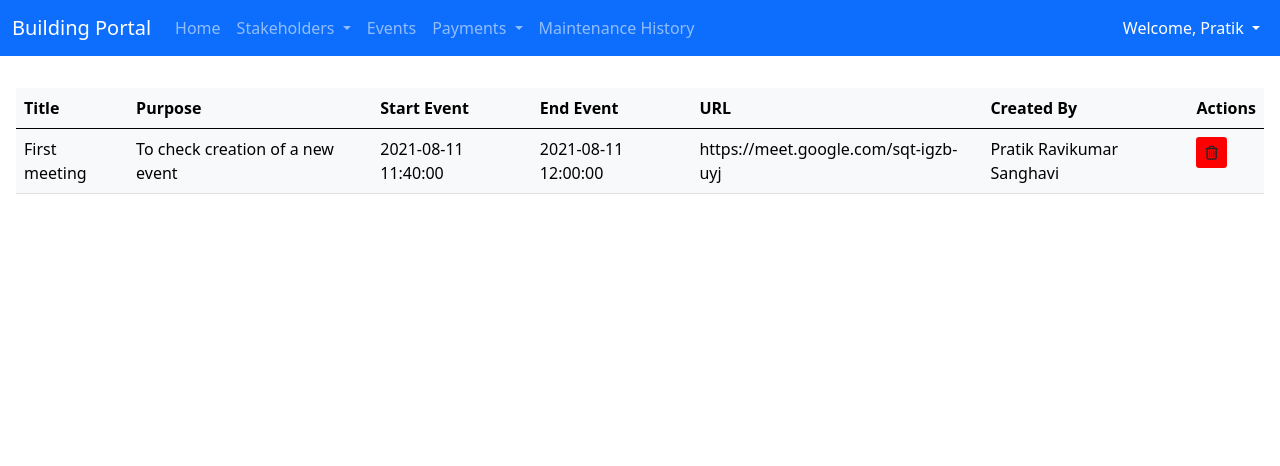
After one commit to Pratik-Sanghavi/Building-Portal, a Flask app: page /events in a window 1280 px wide. The commit adds this page. Shown: the top 466 px of the page. Run offline with Flask 2, Linux system fonts and the light colour scheme; a user stored in the database is signed in; data comes from the database, SQL or seed files in the repository; both versions use the stored data as it was after the commit; some libraries are stand-ins or nearby versions.

Commit message:
Subject: Approve new members by admin and also create events
Problem:
Needed to approve new registered members and also create events

Solution:
* Approve Members page
* Create Events page

Note:
Next Steps:
* Modify events
* Unapprove members in which case they will be deleted
* Prevent unapproved members from viewing pages

```diff
--- a/building_portal/forms.py
+++ b/building_portal/forms.py
@@ -1,5 +1,8 @@
 from flask_wtf import FlaskForm
 from wtforms import StringField, PasswordField, SubmitField, BooleanField, IntegerField, FloatField, SelectField, DecimalField
+from wtforms.widgets import html5 as widgets
+from wtforms import core
+from wtforms.fields.html5 import TimeField, DateField
 from wtforms.validators import Length, EqualTo, Email, DataRequired, ValidationError, InputRequired
 from building_portal.model import User,Flat
 import phonenumbers
@@ -59,4 +62,9 @@ class DuesForm(FlaskForm):
 class EventsForm(FlaskForm):
     title = StringField(label="Title", validators=[Length(min=2, max=200), DataRequired()])
     purpose = StringField(label="Purpose", validators=[Length(min=2, max=400), DataRequired()])
+    start_event_date = DateField(label="Start Date", validators=[DataRequired()])
+    start_event_time = TimeField(label="Starting Time", validators=[DataRequired()])
+    end_event_date = DateField(label="Start Date", validators=[DataRequired()])
+    end_event_time = TimeField(label="Ending Time", validators=[DataRequired()])
+    url = StringField(label="Meeting URL")
     submit = SubmitField(label='Create Event')
--- a/building_portal/model.py
+++ b/building_portal/model.py
@@ -59,7 +59,7 @@ class Events(db.Model):
     purpose = db.Column(db.String(length=400),nullable=False)
     start_event = db.Column(db.DateTime, nullable=False, unique=True)
     end_event = db.Column(db.DateTime, nullable=False, unique=True)
-    url = db.Column(db.String(length=100),nullable=False)
+    url = db.Column(db.String(length=100))
     created_by = db.Column(db.Integer(),db.ForeignKey('user.id'))
 
 class Maintenance(db.Model):
--- a/building_portal/routes.py
+++ b/building_portal/routes.py
@@ -1,13 +1,14 @@
 from building_portal import app, sender_id, sender_password
 from flask import redirect, render_template,flash, url_for, request
-from building_portal.model import Dues, Flat, User
-from building_portal.forms import RegisterForm, LoginForm, DuesForm
+from building_portal.model import Dues, Flat, User, Events
+from building_portal.forms import RegisterForm, LoginForm, DuesForm, EventsForm
 from building_portal import db
 from datetime import datetime
 from flask_login import login_user, logout_user, current_user
 from flask_security import login_required
 import pandas as pd
 from building_portal.load_functions import db_to_dataframe
+from building_portal.email_class import Email_Stakeholders
 
 @app.route('/')
 @app.route('/home')
@@ -73,7 +74,7 @@ def member_page():
     user_df = db_to_dataframe(users, ['ID','Name','Email_Address','Contact_Number', 'Administrator'], user_cols)
     flat_df = db_to_dataframe(flats, ['Flat_Number','Floor','Owner'], flat_cols)
     user_info = pd.merge(user_df, flat_df, left_on='ID', right_on='Owner')
-    print(user_info.columns)
+
     user_info = user_info[['ID','Name','Flat_Number','Floor', 'Contact_Number','Email_Address','Administrator']]
 
     if request.method == "POST":
@@ -186,8 +187,88 @@ def payment_history_page():
     dues_info = dues_info.sort_values(by=['Created_On'], ascending=False)
     return render_template('payment_history.html', dues_table = dues_info)
 
-@app.route('/events')
+@app.route('/events', methods=['GET','POST'])
 @login_required
 def events_page():
-    form=DuesForm()
-    return render_template('events.html', form=form)
+    form=EventsForm()
+    if form.validate_on_submit():
+        event_to_create = Events(title=form.title.data,
+                                purpose = form.purpose.data,
+                                start_event = datetime.combine(form.start_event_date.data, form.start_event_time.data),
+                                end_event = datetime.combine(form.end_event_date.data, form.end_event_time.data),
+                                url = form.url.data,
+                                created_by = current_user.id)
+        db.session.add(event_to_create)
+        db.session.commit()
+        email_class = Email_Stakeholders()
+        email_class.send_email_with_invite(Date_Start = str(form.start_event_date.data),
+                                           Time_Start = str(form.start_event_time.data),
+                                           Date_End = str(form.end_event_date.data),
+                                           Time_End = str(form.end_event_time.data),
+                                           To_Addresses = [u.email_address for u in User.query.all()],
+                                           Subject = form.title.data,
+                                           Body = form.purpose.data,
+                                           Url=form.url.data,
+                                           From_Address = sender_id,
+                                           From_Password = sender_password)
+        return redirect(url_for('events_page'))
+    # if form.errors!={}: # if there are errors from validations
+        # for err_msg in form.errors.values():
+            # flash(f'There was an error with creating a due: {err_msg}', category='danger')
+
+    events = Events.query.all()
+    events_cols = ['id','title','purpose','start_event','end_event','url','created_by']
+    events_df = db_to_dataframe(events, ['ID','Title','Purpose','Start_Event','End_Event','URL','Created_By'], events_cols)
+
+    if request.method == "POST":
+        for i in range(events_df.shape[0]):
+            data1 = request.form.get('trash')
+
+            if data1 == str(list(events_df['ID'])[i]):
+                event_to_change = Events.query.filter_by(id=data1).delete()
+                db.session.commit()
+            else:
+                pass # unknown
+    users = User.query.all()
+    events = Events.query.all()
+
+    user_cols = ['id','name','email_address','contact_no','admin_user']
+    events_cols = ['id','title','purpose','start_event','end_event','url','created_by']
+
+    user_df = db_to_dataframe(users, ['ID','Name','Email_Address','Contact_Number', 'Administrator'], user_cols)
+    events_df = db_to_dataframe(events, ['ID','Title','Purpose','Start_Event','End_Event','URL','Created_By'], events_cols)
+    events_info = pd.merge(events_df, user_df, left_on='Created_By', right_on='ID')
+    events_info = events_info.sort_values(by=['Start_Event'], ascending=False)
+    events_info = events_info[['ID_x','Title','Purpose','Start_Event','End_Event','URL','Created_By','Name']]
+    return render_template('events.html', form=form, events_table = events_info)
+
+@app.route('/approve_members', methods=['GET','POST'])
+@login_required
+def approve_members_page():
+    users = User.query.all()
+    flats = Flat.query.all()
+    user_cols = ['id','name','email_address','contact_no','admin_user','confirmed']
+    flat_cols = ['flat_no','floor','owner']
+
+    user_df = db_to_dataframe(users, ['ID','Name','Email_Address','Contact_Number', 'Administrator','Confirmed'], user_cols)
+    flat_df = db_to_dataframe(flats, ['Flat_Number','Floor','Owner'], flat_cols)
+    user_info = pd.merge(user_df, flat_df, left_on='ID', right_on='Owner')
+    user_info = user_info[user_info['Confirmed']==False]
+    user_info = user_info[['ID','Name','Flat_Number','Floor', 'Contact_Number','Email_Address','Administrator']]
+
+    if request.method == "POST":
+        for i in range(user_info.shape[0]):
+            data1 = request.form.get('confirm')
+
+            if data1 == str(list(user_info['ID'])[i]):
+                user_to_change = User.query.filter_by(id=data1).first()
+                user_to_change.confirmed = True
+                user_to_change.confirmed_on = datetime.now()
+                db.session.commit()
+    user_df = db_to_dataframe(users, ['ID','Name','Email_Address','Contact_Number', 'Administrator','Confirmed'], user_cols)
+    flat_df = db_to_dataframe(flats, ['Flat_Number','Floor','Owner'], flat_cols)
+    user_info = pd.merge(user_df, flat_df, left_on='ID', right_on='Owner')
+    user_info = user_info[user_info['Confirmed']==False]
+    user_info = user_info[['ID','Name','Flat_Number','Floor', 'Contact_Number','Email_Address','Administrator']]
+
+    return render_template('approve_members.html', member_table = user_info)
--- a/building_portal/static/css/style.css
+++ b/building_portal/static/css/style.css
@@ -1,3 +1,7 @@
+.navbar{
+    width: 100%;
+}
+
 body{
     color:black;
 }
@@ -93,3 +97,10 @@ body{
     margin-top: 1rem;
     padding: 1rem;
 }
+
+.events-table{
+    display: flex;
+    justify-content: center;
+    margin-top: 1rem;
+    padding: 1rem;
+}
--- a/building_portal/templates/base.html
+++ b/building_portal/templates/base.html
@@ -34,12 +34,12 @@
                     <li><a class="dropdown-item" href="{{ url_for('employee_page') }}">Employees</a></li>
                     {% if current_user.is_authenticated and current_user.admin_user %}
                       <li><hr class="dropdown-divider"></li>
-                      <li><a class="dropdown-item" href="#">Approve New Members</a></li>
+                      <li><a class="dropdown-item" href="{{ url_for('approve_members_page')}}">Approve New Members</a></li>
                     {% endif %}
                 </ul>
               </li>
               <li class="nav-item">
-                <a class="nav-link" href="#">Events</a>
+                <a class="nav-link" href="{{url_for('events_page')}}">Events</a>
               </li>
               <li class="nav-item dropdown">
                 <a class="nav-link dropdown-toggle" href="#" id="navbarDropdown" role="button" data-bs-toggle="dropdown" aria-expanded="false">
--- /dev/null
+++ b/building_portal/templates/events.html
@@ -0,0 +1,98 @@
+{% extends 'base.html' %}
+{% block title %}
+    Events
+{% endblock %}
+{% block content %}
+{% if current_user.is_authenticated %}
+<div class="events-table">
+  <table class="table table-hover table-light">
+      <thead>
+          <tr>
+              <!-- Your Columns HERE -->
+
+              <th scope="col">Title</th>
+              <th scope="col">Purpose</th>
+              <th scope="col">Start Event</th>
+              <th scope="col">End Event</th>
+              <th scope="col">URL</th>
+              <th scope="col">Created By</th>
+              <th scope="col">Actions</th>
+          </tr>
+      </thead>
+      <tbody>
+          <!-- Your rows inside the table HERE: -->
+          {% for _,event in events_table.iterrows() %}
+              <tr>
+                  <td>{{ event['Title'] }}</td>
+                  <td>{{ event['Purpose'] }}</td>
+                  <td>{{ event['Start_Event'] }}</td>
+                  <td>{{ event['End_Event'] }}</td>
+                  <td>{{ event['URL'] }}</td>
+                  <td>{{ event['Name'] }}</td>
+                  {% if current_user.id == event['Created_By'] or current_user.admin_user %}
+                  <td>
+                    <form action="" method="POST">
+                        <button name="trash" value="{{event['ID_x']}}" class="btn btn-sm btn-outline" style="background-color: red; margin-top:0rem"><i class="far fa-trash-alt"></i></button>
+                    </form>
+                  </td>
+                  {% else %}
+                    <td>
+                        <form action=""">
+                            <button class="btn btn-sm btn-outline" style="background-color: gray; margin-top:0rem">Cannot Edit</button>
+                        </form>
+                    </td>
+                  {% endif %}
+
+              </tr>
+          {% endfor %}
+      </tbody>
+  </table>
+</div>
+<div class = "sticky-button" style="overflow: visible;">
+    <button id = "modal-btn" class="btn btn-primary btn-md" data-target="#create_events" data-toggle="modal" style="position: fixed; bottom: 2rem; right: 2rem; border-radius: 50%; margin-left: 1rem; font-size: 1rem; width: 3rem; height: 3rem">+</button>
+</div>
+<div class="modal" id="create_events" tabindex="-1" role="dialog">
+    <div class="modal-dialog" role="document">
+      <div class="modal-content">
+        <div class="modal-header">
+          <h5 class="modal-title">Create Event</h5>
+          <button type="button" class="close" data-dismiss="modal" aria-label="Close" style="border:none; background-color: transparent;">
+            <span aria-hidden="true">&times;</span>
+          </button>
+        </div>
+        <div class="modal-body">
+          <form method="POST" class = "form-register" style="color:black">
+            {{form.hidden_tag()}}
+            <br>
+            <span>{{form.title.label()}}
+            {{form.title(class="form-control",placeholder="Title")}}</span>
+
+            <span>{{form.purpose.label()}}
+            {{form.purpose(class="form-control",placeholder="Why is this event being convened?")}}</span>
+
+            <span>Start Event<br>
+            {{form.start_event_date()}}         {{form.start_event_time()}}</span><br>
+
+            <span>End Event<br>
+                {{form.end_event_date()}}         {{form.end_event_time()}}</span><br>
+
+            <span>{{form.url.label()}}<br>
+            <p style="font-size: 90%;">Can use <a href="https://meet.google.com/" target="_blank">Google Meet</a></p>
+            {{form.url(class="form-control",placeholder="Virtual Meeting Link(optional)")}}</span>
+            <br>
+        </div>
+        <div class="modal-footer">
+            <hr>
+            {{form.submit(class="btn btn-md btn-block btn-primary")}}
+            <button type="button" class="btn btn-md btn-secondary" data-dismiss="modal">Close</button>
+          </form>
+        </div>
+      </div>
+    </div>
+  </div>
+{% endif %}
+{% endblock %}
+{% block script %}
+<script>
+</script>
+{% endblock %}
```
Also changed, not shown: building_portal/email_class.py (+6 -3 lines), building_portal/templates/approve_members.html (added, +44 -0 lines), building_portal/building.db, 1 other file.
